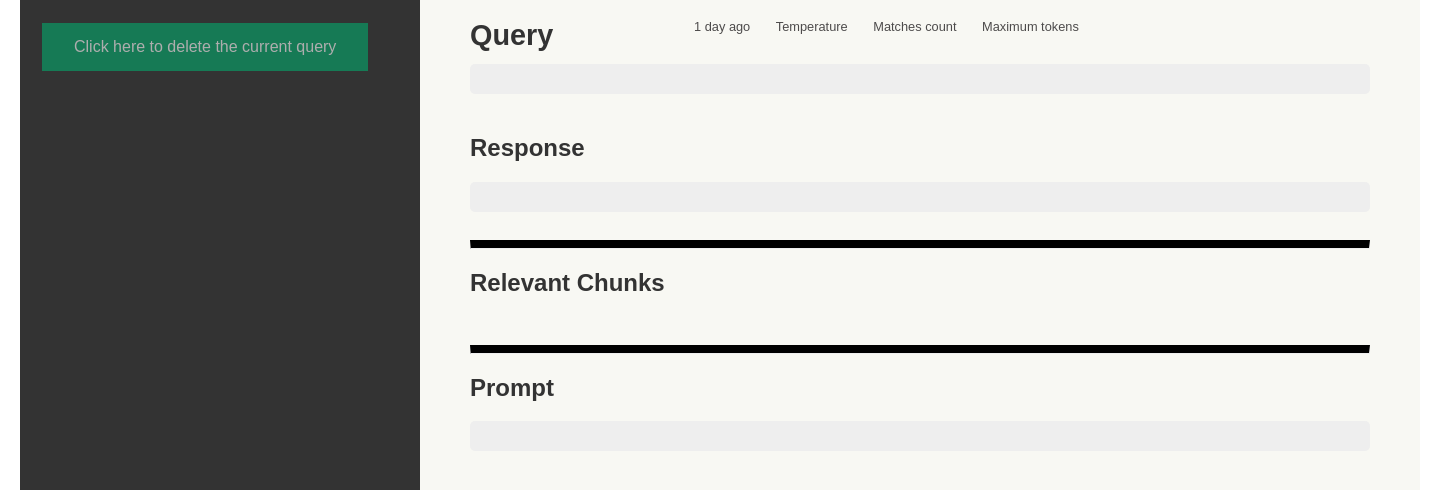
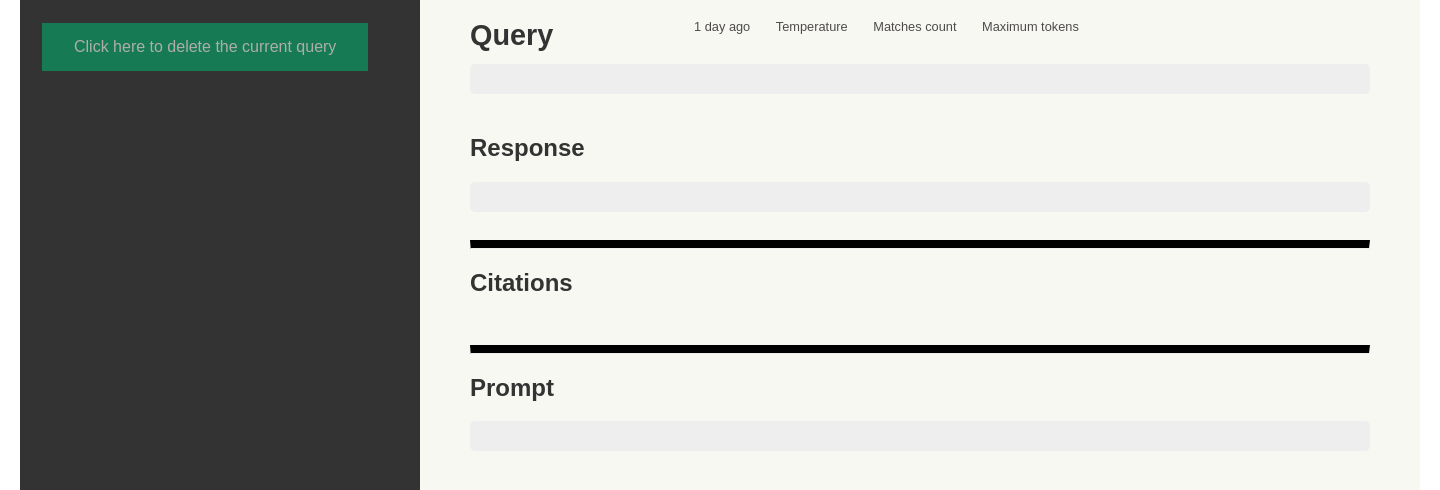
Before and after one commit to codingismycraft/ragit, a Python web app: template ragit/front_end/templates/templates/history.html in a window 1440 px wide. Shown: the part 145-635 px from the top of the page. Run offline with Jinja, Linux system fonts and the light colour scheme; the template is opened without the code that fills it, so the values that code supplies are empty; some libraries are stand-ins or nearby versions.

Commit message:
Changes Chunks to citations.

```diff
--- a/ragit/front_end/templates/templates/history.html
+++ b/ragit/front_end/templates/templates/history.html
@@ -35,7 +35,7 @@
 
             <div class="section chunks_section">
                 <hr style="border-top:8px solid black">
-                <h2>Relevant Chunks</h2>
+                <h2>Citations</h2>
                 <div id="chunks"></div>
             </div>
 
```
